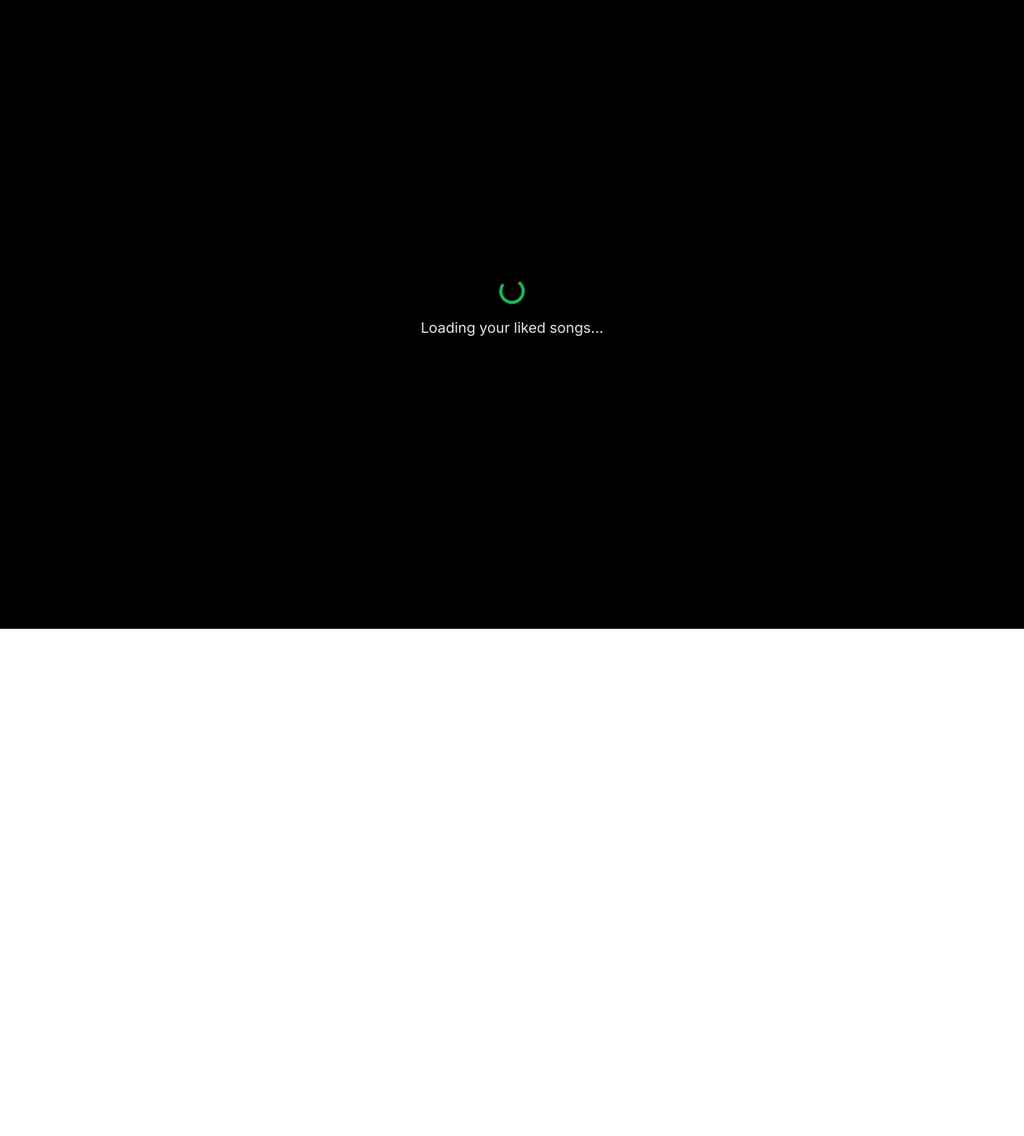
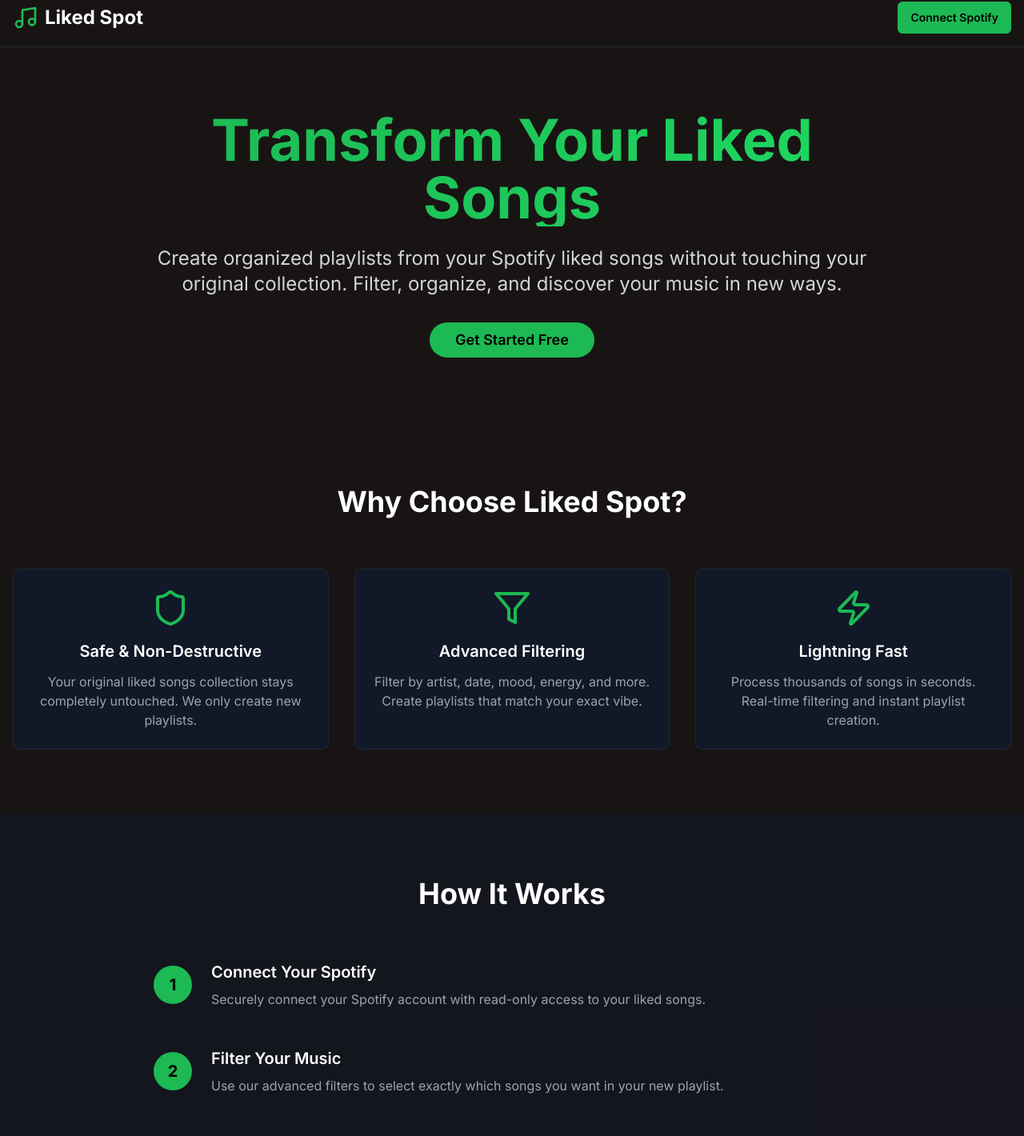
Before and after one commit to peterish8/Liked-Spot, a Next.js app: page / in a window 1280 px wide. Before the commit this address had no page. Shown: the part 14-1434 px from the top of the page at 80% size. Before the commit the page ends 800 px from the top, so only its background shows below. Built offline with nearby package versions, Linux system fonts and the light colour scheme.

Commit message:
page.tsx

```diff
--- a/app/page.tsx
+++ b/app/page.tsx
@@ -1,413 +1,132 @@
-"use client";
+import { Button } from "@/components/ui/button"
+import { Card, CardContent } from "@/components/ui/card"
+import { Music, Filter, Zap, Shield } from "lucide-react"
+import Link from "next/link"
 
-import { useEffect, useState } from "react";
-import { useRouter } from "next/navigation";
-import { Button } from "@/components/ui/button";
-import { Card, CardContent, CardHeader, CardTitle } from "@/components/ui/card";
-import { Input } from "@/components/ui/input";
-import { Music, Search, Filter, Plus, LogOut, Headphones } from "lucide-react";
-import Image from "next/image";
-import Link from "next/link";
-import SpotifyLogo from "@/components/ui/SpotifyLogo";
-
-interface Track {
-  id: string;
-  name: string;
-  artists: { name: string }[];
-  album: {
-    name: string;
-    images: { url: string }[];
-  };
-  added_at: string;
-  uri: string;
-}
-
-interface User {
-  id: string;
-  display_name: string;
-  images: { url: string }[];
-}
-
-export default function DashboardPage() {
-  const router = useRouter();
-  const [user, setUser] = useState<User | null>(null);
-  const [tracks, setTracks] = useState<Track[]>([]);
-  const [filteredTracks, setFilteredTracks] = useState<Track[]>([]);
-  const [loading, setLoading] = useState(true);
-  const [searchQuery, setSearchQuery] = useState("");
-  const [selectedTracks, setSelectedTracks] = useState<Set<string>>(new Set());
-  const [isCreatingPlaylist, setIsCreatingPlaylist] = useState(false);
-  const [playlistName, setPlaylistName] = useState("");
-  const [showFilters, setShowFilters] = useState(false);
-
-  useEffect(() => {
-    const token = localStorage.getItem("spotify_access_token");
-    if (!token) {
-      router.push("/auth");
-      return;
-    }
-
-    fetchUserData(token);
-    fetchLikedSongs(token);
-  }, [router]);
-
-  const fetchUserData = async (token: string) => {
-    try {
-      const response = await fetch("https://api.spotify.com/v1/me", {
-        headers: { Authorization: `Bearer ${token}` },
-      });
-
-      if (response.ok) {
-        const userData = await response.json();
-        setUser(userData);
-      }
-    } catch (error) {
-      console.error("Error fetching user data:", error);
-    }
-  };
-
-  const fetchLikedSongs = async (token: string) => {
-    try {
-      setLoading(true);
-      const allTracks: Track[] = [];
-      let url = "https://api.spotify.com/v1/me/tracks?limit=50";
-
-      while (url) {
-        const response = await fetch(url, {
-          headers: { Authorization: `Bearer ${token}` },
-        });
-
-        if (response.ok) {
-          const data = await response.json();
-          allTracks.push(
-            ...data.items.map((item: any) => ({
-              id: item.track.id,
-              name: item.track.name,
-              artists: item.track.artists,
-              album: item.track.album,
-              added_at: item.added_at,
-              uri: item.track.uri,
-            }))
-          );
-          url = data.next;
-        } else {
-          break;
-        }
-      }
-
-      setTracks(allTracks);
-      setFilteredTracks(allTracks);
-    } catch (error) {
-      console.error("Error fetching liked songs:", error);
-    } finally {
-      setLoading(false);
-    }
-  };
-
-  const handleSearch = (query: string) => {
-    setSearchQuery(query);
-    const filtered = tracks.filter(
-      (track) =>
-        track.name.toLowerCase().includes(query.toLowerCase()) ||
-        track.artists.some((artist) =>
-          artist.name.toLowerCase().includes(query.toLowerCase())
-        ) ||
-        track.album.name.toLowerCase().includes(query.toLowerCase())
-    );
-    setFilteredTracks(filtered);
-  };
-
-  const toggleTrackSelection = (trackId: string) => {
-    const newSelected = new Set(selectedTracks);
-    if (newSelected.has(trackId)) {
-      newSelected.delete(trackId);
-    } else {
-      newSelected.add(trackId);
-    }
-    setSelectedTracks(newSelected);
-  };
-
-  const selectAllFiltered = () => {
-    const allFilteredIds = new Set(filteredTracks.map((track) => track.id));
-    setSelectedTracks(allFilteredIds);
-  };
-
-  const clearSelection = () => {
-    setSelectedTracks(new Set());
-  };
-
-  const createPlaylist = async () => {
-    if (!playlistName.trim() || selectedTracks.size === 0) return;
-
-    setIsCreatingPlaylist(true);
-    const token = localStorage.getItem("spotify_access_token");
-
-    try {
-      // Create playlist
-      const createResponse = await fetch(
-        `https://api.spotify.com/v1/users/${user?.id}/playlists`,
-        {
-          method: "POST",
-          headers: {
-            Authorization: `Bearer ${token}`,
-            "Content-Type": "application/json",
-          },
-          body: JSON.stringify({
-            name: playlistName,
-            description: `Created with Liked Spot from ${selectedTracks.size} liked songs`,
-            public: false,
-          }),
-        }
-      );
-
-      if (createResponse.ok) {
-        const playlist = await createResponse.json();
-
-        // Add tracks to playlist
-        const selectedTrackUris = tracks
-          .filter((track) => selectedTracks.has(track.id))
-          .map((track) => track.uri);
-
-        // Add tracks in batches of 100
-        for (let i = 0; i < selectedTrackUris.length; i += 100) {
-          const batch = selectedTrackUris.slice(i, i + 100);
-          await fetch(
-            `https://api.spotify.com/v1/playlists/${playlist.id}/tracks`,
-            {
-              method: "POST",
-              headers: {
-                Authorization: `Bearer ${token}`,
-                "Content-Type": "application/json",
-              },
-              body: JSON.stringify({ uris: batch }),
-            }
-          );
-        }
-
-        alert(
-          `Playlist "${playlistName}" created successfully with ${selectedTracks.size} songs!`
-        );
-        setPlaylistName("");
-        setSelectedTracks(new Set());
-      }
-    } catch (error) {
-      console.error("Error creating playlist:", error);
-      alert("Failed to create playlist. Please try again.");
-    } finally {
-      setIsCreatingPlaylist(false);
-    }
-  };
-
-  const handleLogout = () => {
-    localStorage.removeItem("spotify_access_token");
-    localStorage.removeItem("spotify_refresh_token");
-    router.push("/");
-  };
-
-  if (loading) {
+export default function HomePage() {
   return (
-      <div className="min-h-screen bg-black flex items-center justify-center">
-        <div className="text-center">
-          <div className="w-8 h-8 border-4 border-[#1DB954] border-t-transparent rounded-full animate-spin mx-auto mb-4"></div>
-          <p className="text-lg text-white/90">Loading your liked songs...</p>
-        </div>
-      </div>
-    );
-  }
-
-  return (
-    <div className="min-h-screen bg-black text-white relative overflow-hidden">
-      {/* Animated Neon Background */}
-      <div className="absolute inset-0 overflow-hidden">
-        {/* Primary moving neon circle */}
-        <div className="absolute top-1/4 left-1/4 w-96 h-96 rounded-full bg-gradient-to-r from-[#ff0080]/20 to-[#7928ca]/20 blur-3xl animate-pulse">
-          <div className="absolute inset-0 rounded-full bg-gradient-to-r from-[#ff0080]/10 to-[#7928ca]/10 animate-ping"></div>
-        </div>
-
-        {/* Secondary moving neon circle */}
-        <div className="absolute top-3/4 right-1/4 w-80 h-80 rounded-full bg-gradient-to-r from-[#00d4ff]/20 to-[#1DB954]/20 blur-3xl animate-pulse delay-1000">
-          <div className="absolute inset-0 rounded-full bg-gradient-to-r from-[#00d4ff]/10 to-[#1DB954]/10 animate-ping delay-1000"></div>
-        </div>
-
-        {/* Tertiary moving neon circle */}
-        <div className="absolute top-1/2 right-1/3 w-64 h-64 rounded-full bg-gradient-to-r from-[#ffaa00]/20 to-[#ff6b6b]/20 blur-3xl animate-pulse delay-2000">
-          <div className="absolute inset-0 rounded-full bg-gradient-to-r from-[#ffaa00]/10 to-[#ff6b6b]/10 animate-ping delay-2000"></div>
-        </div>
-
-        {/* Additional floating elements */}
-        <div className="absolute top-10 right-10 w-32 h-32 rounded-full bg-[#1DB954]/10 blur-2xl animate-bounce"></div>
-        <div className="absolute bottom-10 left-10 w-40 h-40 rounded-full bg-[#ff0080]/10 blur-2xl animate-bounce delay-500"></div>
-      </div>
-
-      {/* Main Content */}
-      <div className="relative z-10">
+    <div className="min-h-screen bg-[#191414] text-white">
       {/* Header */}
-        <header className="flex items-center justify-between px-6 py-6 border-b border-gray-800/50">
-          <div className="flex items-center space-x-3">
-            <div className="w-8 h-8 bg-[#1DB954] rounded-full flex items-center justify-center">
-              <Music className="w-4 h-4 text-black" />
-            </div>
-            <span className="text-2xl font-bold text-white">
-              Liked Spot
-            </span>
+      <header className="border-b border-gray-800">
+        <div className="container mx-auto px-4 py-4 flex items-center justify-between">
+          <div className="flex items-center space-x-2">
+            <Music className="h-8 w-8 text-[#1DB954]" />
+            <span className="text-2xl font-bold">Liked Spot</span>
           </div>
           <Link href="/auth">
-            <Button className="bg-[#1DB954] hover:bg-[#1ed760] text-black font-semibold px-6 py-2 rounded-full">
-              Connect Spotify
+            <Button className="bg-[#1DB954] hover:bg-[#1ed760] text-black font-semibold">Connect Spotify</Button>
+          </Link>
+        </div>
+      </header>
+
+      {/* Hero Section */}
+      <section className="container mx-auto px-4 py-20 text-center">
+        <div className="max-w-4xl mx-auto">
+          <h1 className="text-5xl md:text-7xl font-bold mb-6 bg-gradient-to-r from-[#1DB954] to-[#1ed760] bg-clip-text text-transparent">
+            Transform Your Liked Songs
+          </h1>
+          <p className="text-xl md:text-2xl text-gray-300 mb-8 leading-relaxed">
+            Create organized playlists from your Spotify liked songs without touching your original collection. Filter,
+            organize, and discover your music in new ways.
+          </p>
+          <Link href="/auth">
+            <Button
+              size="lg"
+              className="bg-[#1DB954] hover:bg-[#1ed760] text-black font-semibold text-lg px-8 py-4 rounded-full"
+            >
+              Get Started Free
             </Button>
           </Link>
-        </header>
+        </div>
+      </section>
 
-        <main className="container mx-auto max-w-6xl px-6 py-8">
-          {/* Stats Cards */}
-          <div className="grid grid-cols-1 md:grid-cols-3 gap-6 mb-8">
-            <Card className="bg-gray-900/80 border-gray-800/50 backdrop-blur-sm">
-              <CardHeader className="pb-3">
-                <CardTitle className="text-gray-300 text-sm font-medium">
-                  Total Liked Songs
-                </CardTitle>
-              </CardHeader>
-              <CardContent className="pt-0">
-                <span className="text-3xl font-bold text-[#1DB954]">
-                  {tracks.length}
-                </span>
+      {/* Features */}
+      <section className="container mx-auto px-4 py-20">
+        <h2 className="text-3xl md:text-4xl font-bold text-center mb-16">Why Choose Liked Spot?</h2>
+        <div className="grid md:grid-cols-3 gap-8">
+          <Card className="bg-gray-900 border-gray-800">
+            <CardContent className="p-6 text-center">
+              <Shield className="h-12 w-12 text-[#1DB954] mx-auto mb-4" />
+              <h3 className="text-xl font-semibold mb-3 text-white">Safe & Non-Destructive</h3>
+              <p className="text-gray-400">
+                Your original liked songs collection stays completely untouched. We only create new playlists.
+              </p>
             </CardContent>
           </Card>
 
-            <Card className="bg-gray-900/80 border-gray-800/50 backdrop-blur-sm">
-              <CardHeader className="pb-3">
-                <CardTitle className="text-gray-300 text-sm font-medium">
-                  Filtered Songs
-                </CardTitle>
-              </CardHeader>
-              <CardContent className="pt-0">
-                <span className="text-3xl font-bold text-[#1DB954]">
-                  {filteredTracks.length}
-                </span>
+          <Card className="bg-gray-900 border-gray-800">
+            <CardContent className="p-6 text-center">
+              <Filter className="h-12 w-12 text-[#1DB954] mx-auto mb-4" />
+              <h3 className="text-xl font-semibold mb-3 text-white">Advanced Filtering</h3>
+              <p className="text-gray-400">
+                Filter by artist, date, mood, energy, and more. Create playlists that match your exact vibe.
+              </p>
             </CardContent>
           </Card>
 
-            <Card className="bg-gray-900/80 border-gray-800/50 backdrop-blur-sm">
-              <CardHeader className="pb-3">
-                <CardTitle className="text-gray-300 text-sm font-medium">
-                  Selected Songs
-                </CardTitle>
-              </CardHeader>
-              <CardContent className="pt-0">
-                <span className="text-3xl font-bold text-white">
-                  {selectedTracks.size}
-                </span>
+          <Card className="bg-gray-900 border-gray-800">
+            <CardContent className="p-6 text-center">
+              <Zap className="h-12 w-12 text-[#1DB954] mx-auto mb-4" />
+              <h3 className="text-xl font-semibold mb-3 text-white">Lightning Fast</h3>
+              <p className="text-gray-400">
+                Process thousands of songs in seconds. Real-time filtering and instant playlist creation.
+              </p>
             </CardContent>
           </Card>
         </div>
+      </section>
 
-          {/* Search and Controls */}
-          <div className="flex flex-col md:flex-row items-center gap-4 mb-8">
-            <div className="flex-1 w-full relative">
-              <Search className="absolute left-4 top-1/2 -translate-y-1/2 text-gray-400 w-5 h-5" />
-              <Input
-                className="w-full pl-12 pr-4 py-3 bg-gray-900 border-gray-700 text-white placeholder:text-gray-400 rounded-lg focus:ring-2 focus:ring-[#1DB954] focus:border-[#1DB954]"
-                placeholder="Search songs, artists, or albums..."
-                value={searchQuery}
-                onChange={(e) => handleSearch(e.target.value)}
-              />
+      {/* How It Works */}
+      <section className="container mx-auto px-4 py-20 bg-gray-900/50">
+        <h2 className="text-3xl md:text-4xl font-bold text-center mb-16">How It Works</h2>
+        <div className="max-w-4xl mx-auto">
+          <div className="space-y-12">
+            <div className="flex items-center space-x-6">
+              <div className="flex-shrink-0 w-12 h-12 bg-[#1DB954] rounded-full flex items-center justify-center text-black font-bold text-xl">
+                1
               </div>
-
-            <div className="flex gap-3">
-              <Button
-                onClick={selectAllFiltered}
-                className="bg-gray-800 hover:bg-gray-700 text-[#1DB954] border border-gray-700 px-4 py-2 rounded-lg font-medium"
-              >
-                <Plus className="mr-2 h-4 w-4" /> Select All
-              </Button>
-              <Button
-                onClick={clearSelection}
-                className="bg-gray-800 hover:bg-gray-700 text-gray-300 border border-gray-700 px-4 py-2 rounded-lg font-medium"
-              >
-                Clear Selection
-              </Button>
-              <Button
-                onClick={() => setShowFilters(!showFilters)}
-                className="bg-gray-800 hover:bg-gray-700 text-gray-300 border border-gray-700 px-4 py-2 rounded-lg font-medium"
-              >
-                <Filter className="mr-2 h-4 w-4" /> Filters
-              </Button>
+              <div>
+                <h3 className="text-xl font-semibold mb-2">Connect Your Spotify</h3>
+                <p className="text-gray-400">
+                  Securely connect your Spotify account with read-only access to your liked songs.
+                </p>
               </div>
             </div>
 
-          {/* Song List */}
-          <div className="space-y-2">
-            {filteredTracks.map((track) => (
-              <Card
-                key={track.id}
-                className={`bg-gray-900/60 border-gray-800/30 hover:bg-gray-800/60 transition-all cursor-pointer backdrop-blur-sm ${
-                  selectedTracks.has(track.id) ? "ring-2 ring-[#1DB954]" : ""
-                }`}
-                onClick={() => toggleTrackSelection(track.id)}
-              >
-                <CardContent className="flex items-center gap-4 p-4">
-                  {track.album.images[0]?.url && (
-                    <Image
-                      src={track.album.images[0].url}
-                      alt={track.name}
-                      width={48}
-                      height={48}
-                      className="rounded-lg object-cover"
-                    />
-                  )}
-                  <div className="flex-1 min-w-0">
-                    <div className="font-semibold text-white truncate">
-                      {track.name}
+            <div className="flex items-center space-x-6">
+              <div className="flex-shrink-0 w-12 h-12 bg-[#1DB954] rounded-full flex items-center justify-center text-black font-bold text-xl">
+                2
               </div>
-                    <div className="text-gray-400 truncate text-sm">
-                      {track.artists.map((a) => a.name).join(", ")}
-                    </div>
-                    <div className="text-gray-500 truncate text-xs">
-                      {track.album.name}
+              <div>
+                <h3 className="text-xl font-semibold mb-2">Filter Your Music</h3>
+                <p className="text-gray-400">
+                  Use our advanced filters to select exactly which songs you want in your new playlist.
+                </p>
               </div>
             </div>
-                  <div className="text-gray-500 text-xs">
-                    {new Date(track.added_at).toLocaleDateString()}
+
+            <div className="flex items-center space-x-6">
+              <div className="flex-shrink-0 w-12 h-12 bg-[#1DB954] rounded-full flex items-center justify-center text-black font-bold text-xl">
+                3
               </div>
-                </CardContent>
-              </Card>
-            ))}
-          </div>
-
-          {filteredTracks.length === 0 && (
-            <div className="text-center py-12">
-              <Headphones className="h-12 w-12 text-gray-600 mx-auto mb-4" />
+              <div>
+                <h3 className="text-xl font-semibold mb-2">Create New Playlists</h3>
                 <p className="text-gray-400">
-                No songs found matching your search.
+                  Generate organized playlists that appear directly in your Spotify app, ready to enjoy.
                 </p>
               </div>
-          )}
-        </main>
             </div>
+          </div>
+        </div>
+      </section>
 
-      <style jsx>{`
-        @keyframes float {
-          0%, 100% { transform: translateY(0px) rotate(0deg); }
-          33% { transform: translateY(-20px) rotate(120deg); }
-          66% { transform: translateY(10px) rotate(240deg); }
+      {/* Footer */}
+      <footer className="border-t border-gray-800 py-8">
+        <div className="container mx-auto px-4 text-center text-gray-400">
+          <p>&copy; 2024 Liked Spot. Built with ❤️ for music lovers.</p>
+          <p className="mt-2 text-sm">Not affiliated with Spotify AB.</p>
+        </div>
+      </footer>
+    </div>
+  )
 }
-
-        @keyframes drift {
-          0% { transform: translateX(0px) translateY(0px); }
-          25% { transform: translateX(100px) translateY(-50px); }
-          50% { transform: translateX(-50px) translateY(-100px); }
-          75% { transform: translateX(-100px) translateY(50px); }
-          100% { transform: translateX(0px) translateY(0px); }
-        }
-
-        .animate-float {
-          animation: float 6s ease-in-out infinite;
-        }
-
-        .animate-drift {
-          animation: drift 20s linear infinite;
-        }
-      `}</style>
-    </div>
-  );
-}
```
Lines whose indentation alone changed are shown as unchanged.
